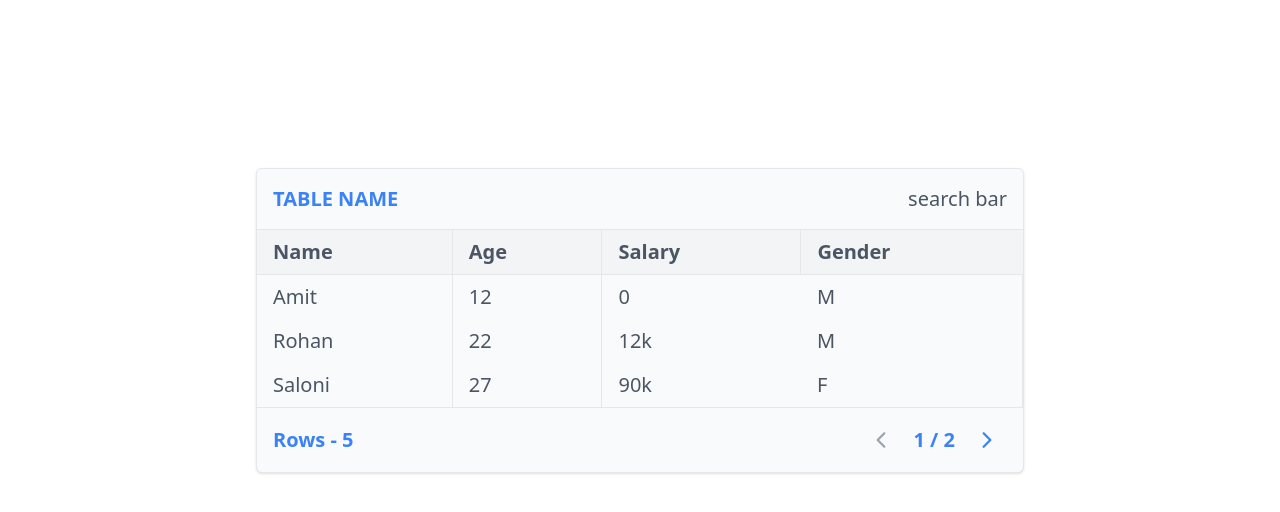
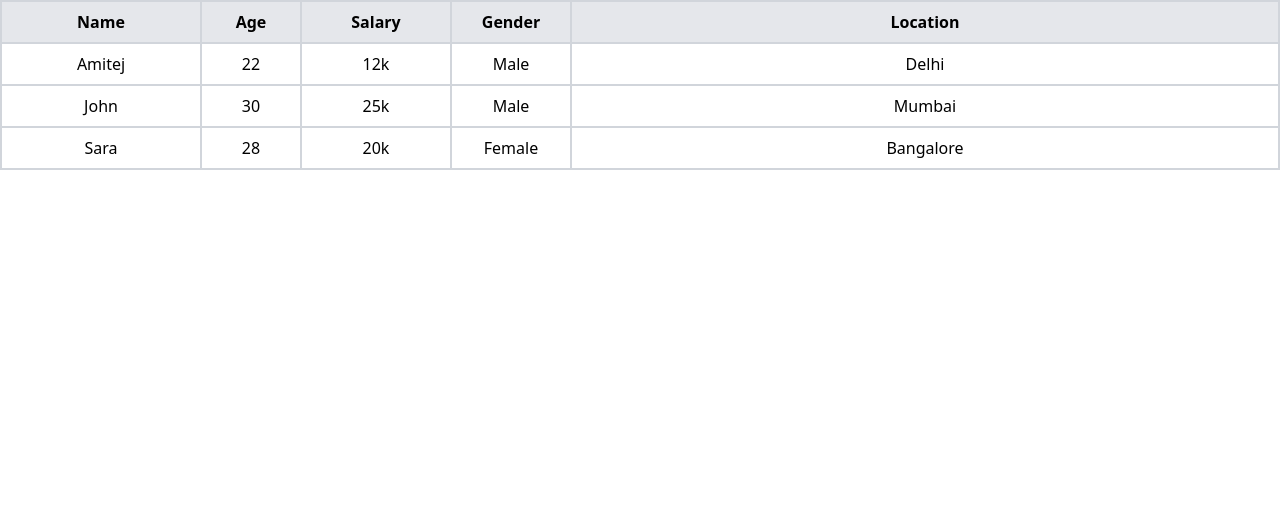
Before and after one commit to gamitej/Web-app-microservice-, a React (Vite) app in the folder client/: page /table in a window 1280 px wide. Shown: the top 512 px of the page. Built offline with nearby package versions, Linux system fonts and the light colour scheme.

Commit message:
chore : editable table

```diff
--- /dev/null
+++ b/client/src/components/table/GridTable.tsx
@@ -0,0 +1,93 @@
+import React, { useState } from "react";
+
+interface Column {
+  accessorKey: string;
+  headerName: string;
+  width: string;
+}
+
+interface TableProps {
+  columns: Column[];
+  data: Record<string, any>[];
+}
+
+const GridTable: React.FC<TableProps> = ({ columns, data }) => {
+  const [tableData, setTableData] = useState(data);
+  const [editingCell, setEditingCell] = useState<{
+    rowIndex: number;
+    key: string;
+  } | null>(null);
+  const [editValue, setEditValue] = useState("");
+
+  const handleEdit = (rowIndex: number, key: string, value: string) => {
+    setEditingCell({ rowIndex, key });
+    setEditValue(value);
+  };
+
+  const handleSave = () => {
+    if (editingCell) {
+      const { rowIndex, key } = editingCell;
+      const updatedData = [...tableData];
+      updatedData[rowIndex][key] = editValue;
+      setTableData(updatedData);
+      setEditingCell(null);
+    }
+  };
+
+  /**
+   * TSX
+   */
+  return (
+    <div className="w-full overflow-auto">
+      <div
+        className="grid border border-gray-300"
+        style={{
+          gridTemplateColumns: columns.map((col) => col.width).join(" "),
+        }}
+      >
+        {/* Header Row */}
+        {columns.map((column) => (
+          <div
+            key={column.accessorKey}
+            className="p-2 font-bold bg-gray-200 border border-gray-300 text-center"
+          >
+            {column.headerName}
+          </div>
+        ))}
+
+        {/* Data Rows */}
+        {tableData.map((row, rowIndex) =>
+          columns.map((column) => (
+            <div
+              key={`${rowIndex}-${column.accessorKey}`}
+              className="p-2 border border-gray-300 text-center cursor-pointer"
+              onClick={() =>
+                handleEdit(
+                  rowIndex,
+                  column.accessorKey,
+                  row[column.accessorKey]
+                )
+              }
+            >
+              {editingCell?.rowIndex === rowIndex &&
+              editingCell.key === column.accessorKey ? (
+                <input
+                  type="text"
+                  autoFocus
+                  value={editValue}
+                  onBlur={handleSave}
+                  className="border p-1 w-full text-center"
+                  onChange={(e) => setEditValue(e.target.value)}
+                />
+              ) : (
+                row[column.accessorKey]
+              )}
+            </div>
+          ))
+        )}
+      </div>
+    </div>
+  );
+};
+
+export default GridTable;
--- a/client/src/components/table/TableCell.tsx
+++ /dev/null
@@ -1,29 +0,0 @@
-import { Row } from "./type";
-
-const TableCell = <T extends string | number>({ rows }: { rows: Row<T>[] }) => {
-  /**
-   * TSX
-   */
-  return (
-    <tbody>
-      {rows.map((row, idx: number) => (
-        <tr key={idx}>
-          {Object.entries(row).map(([accessorKey, value], idx) => {
-            const isLast: boolean = idx === rows.length - 1;
-
-            return (
-              <td
-                key={`${accessorKey}-${idx}`}
-                className={`px-4 py-2 ${isLast ? "" : "border-r"}`}
-              >
-                {value}
-              </td>
-            );
-          })}
-        </tr>
-      ))}
-    </tbody>
-  );
-};
-
-export default TableCell;
--- a/client/src/components/table/TableFooter.tsx
+++ /dev/null
@@ -1,48 +0,0 @@
-import { IoIosArrowForward as RightArrowIcon } from "react-icons/io";
-
-interface TableFooterProps {
-  totalRows: number;
-  totalPages: number;
-  pagination: number;
-  handlePagination: (val: -1 | 1) => void;
-}
-
-const TableFooter = ({
-  totalRows = 0,
-  pagination,
-  totalPages = 0,
-  handlePagination,
-}: TableFooterProps) => {
-  return (
-    <div className="flex justify-between items-center py-3 px-4 text-blue-500 font-[550]">
-      <div>Rows - {totalRows}</div>
-      <div className="flex justify-center items-center gap-2">
-        <span
-          aria-disabled={pagination === 0}
-          onClick={() => handlePagination(-1)}
-          className={`cursor-pointer hover:bg-gray-200 rounded-full p-2 ${
-            pagination === 0 ? "text-gray-400 cursor-not-allowed" : ""
-          }`}
-        >
-          <RightArrowIcon className="-rotate-180 text-2xl mr-1" />
-        </span>
-        <span>
-          {pagination + 1} / {totalPages}
-        </span>
-        <span
-          aria-disabled={pagination === totalPages - 1}
-          onClick={() => handlePagination(1)}
-          className={`cursor-pointer hover:bg-gray-200 rounded-full p-2 ${
-            pagination === totalPages - 1
-              ? "text-gray-400 cursor-not-allowed"
-              : ""
-          }`}
-        >
-          <RightArrowIcon className="text-2xl ml-1" />
-        </span>
-      </div>
-    </div>
-  );
-};
-
-export default TableFooter;
--- a/client/src/components/table/TableHeader.tsx
+++ /dev/null
@@ -1,28 +0,0 @@
-import { Column } from "./type";
-
-const TableHeader = ({ cols }: { cols: Column[] }) => {
-  /**
-   * TSX
-   */
-  return (
-    <thead className="border-b bg-gray-100 text-left font-[550] text-gray-600">
-      <tr>
-        {cols.map((col, idx) => {
-          const { headerName, accessorKey } = col;
-          const isLast: boolean = idx === cols.length - 1;
-
-          return (
-            <th
-              key={accessorKey}
-              className={`py-2 px-4 ${isLast ? "" : "border-r"}`}
-            >
-              {headerName}
-            </th>
-          );
-        })}
-      </tr>
-    </thead>
-  );
-};
-
-export default TableHeader;
--- a/client/src/components/table/TableToolbar.tsx
+++ /dev/null
@@ -1,15 +0,0 @@
-const TableToolbar = () => {
-  /**
-   * TSX
-   */
-  return (
-    <div className="px-4 py-4 flex justify-between items-center">
-      <div>
-        <h3 className="text-blue-500 font-[550] uppercase">Table Name</h3>
-      </div>
-      <div>search bar</div>
-    </div>
-  );
-};
-
-export default TableToolbar;
--- a/client/src/components/table/index.tsx
+++ /dev/null
@@ -1,53 +0,0 @@
-import { useMemo, useState } from "react";
-import TableCell from "./TableCell";
-import TableFooter from "./TableFooter";
-import TableHeader from "./TableHeader";
-import TableToolbar from "./TableToolbar";
-// type
-import { BasicTabelProps } from "./type";
-
-const BasicTable = <T extends string | number>({
-  tableData,
-}: BasicTabelProps<T>) => {
-  const rowsPerPage = 3;
-  const totalPages = Math.ceil(tableData.rows.length / rowsPerPage);
-
-  const [pagination, setPagination] = useState<number>(0);
-
-  const filteredRows = useMemo(() => {
-    const { rows } = tableData;
-    const totalItems = pagination * rowsPerPage;
-    return rows.slice(totalItems, totalItems + rowsPerPage);
-  }, [pagination, tableData]);
-
-  const handlePagination = (inc: number) => {
-    setPagination((prev) => {
-      if (inc > 0) {
-        return prev < totalPages - 1 ? prev + 1 : prev;
-      } else {
-        return prev > 0 ? prev - 1 : prev;
-      }
-    });
-  };
-
-  /**
-   * TSX
-   */
-  return (
-    <div className="w-[90vw] md:w-[50vw] lg:w-[60vw] bg-gray-50 rounded-md shadow border text-xl text-gray-600">
-      <TableToolbar />
-      <table className="w-full border-y">
-        <TableHeader cols={tableData?.cols || []} />
-        <TableCell rows={filteredRows || []} />
-      </table>
-      <TableFooter
-        totalPages={totalPages}
-        pagination={pagination}
-        handlePagination={handlePagination}
-        totalRows={tableData?.rows?.length || 0}
-      />
-    </div>
-  );
-};
-
-export default BasicTable;
--- a/client/src/components/table/type.ts
+++ /dev/null
@@ -1,6 +0,0 @@
-export type Row<T> = { [key: string]: T };
-export type Column = { headerName: string; accessorKey: string };
-
-export interface BasicTabelProps<T> {
-  tableData: { rows: Row<T>[]; cols: Column[] };
-}
--- a/client/src/pages/table/TableComponent.tsx
+++ b/client/src/pages/table/TableComponent.tsx
@@ -1,30 +1,27 @@
-import BasicTable from "@/components/table";
+import GridTable from "@/components/table/GridTable";
 
-const tableData = {
-  cols: [
-    { headerName: "Name", accessorKey: "name" },
-    { headerName: "Age", accessorKey: "age" },
-    { headerName: "Salary", accessorKey: "salary" },
-    { headerName: "Gender", accessorKey: "gender" },
-  ],
-  rows: [
-    { name: "Amit", age: 12, salary: "0", gender: "M" },
-    { name: "Rohan", age: 22, salary: "12k", gender: "M" },
-    { name: "Saloni", age: 27, salary: "90k", gender: "F" },
-    { name: "Neha", age: 25, salary: "45k", gender: "F" },
-    { name: "Amar", age: 32, salary: "132k", gender: "M" },
-  ],
+const columns = [
+  { accessorKey: "name", headerName: "Name", width: "200px" },
+  { accessorKey: "age", headerName: "Age", width: "100px" },
+  { accessorKey: "salary", headerName: "Salary", width: "150px" },
+  { accessorKey: "gender", headerName: "Gender", width: "120px" },
+  { accessorKey: "location", headerName: "Location", width: "1fr" }, // Flexible width
+];
+
+const data = [
+  { name: "Amitej", age: 22, salary: "12k", gender: "Male", location: "Delhi" },
+  { name: "John", age: 30, salary: "25k", gender: "Male", location: "Mumbai" },
+  {
+    name: "Sara",
+    age: 28,
+    salary: "20k",
+    gender: "Female",
+    location: "Bangalore",
+  },
+];
+
+const App = () => {
+  return <GridTable columns={columns} data={data} />;
 };
 
-const TableComponent = () => {
-  /**
-   * TSX
-   */
-  return (
-    <div className="w-full h-[80vh] flex justify-center items-center">
-      <BasicTable tableData={tableData} />
-    </div>
-  );
-};
-
-export default TableComponent;
+export default App;
```
